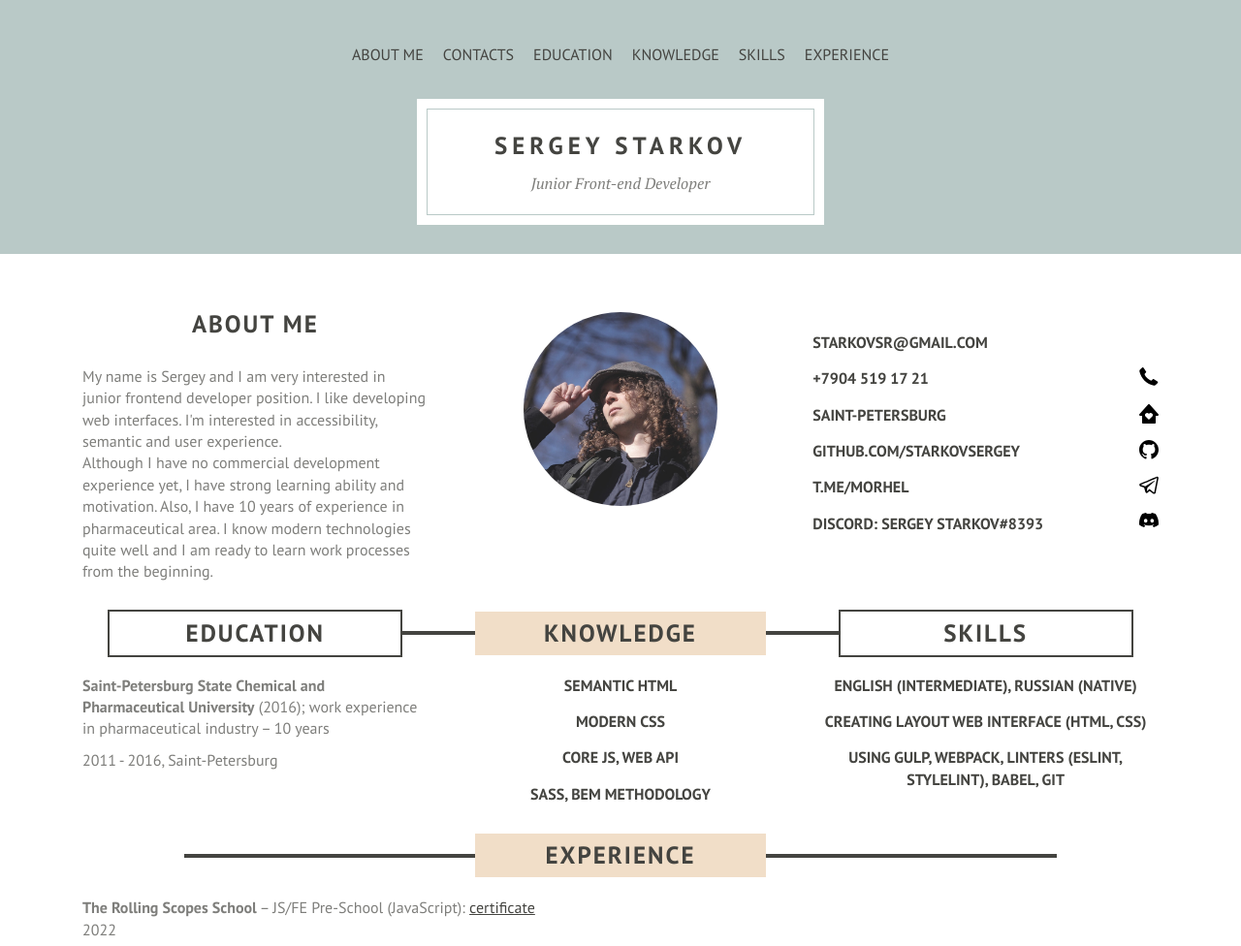
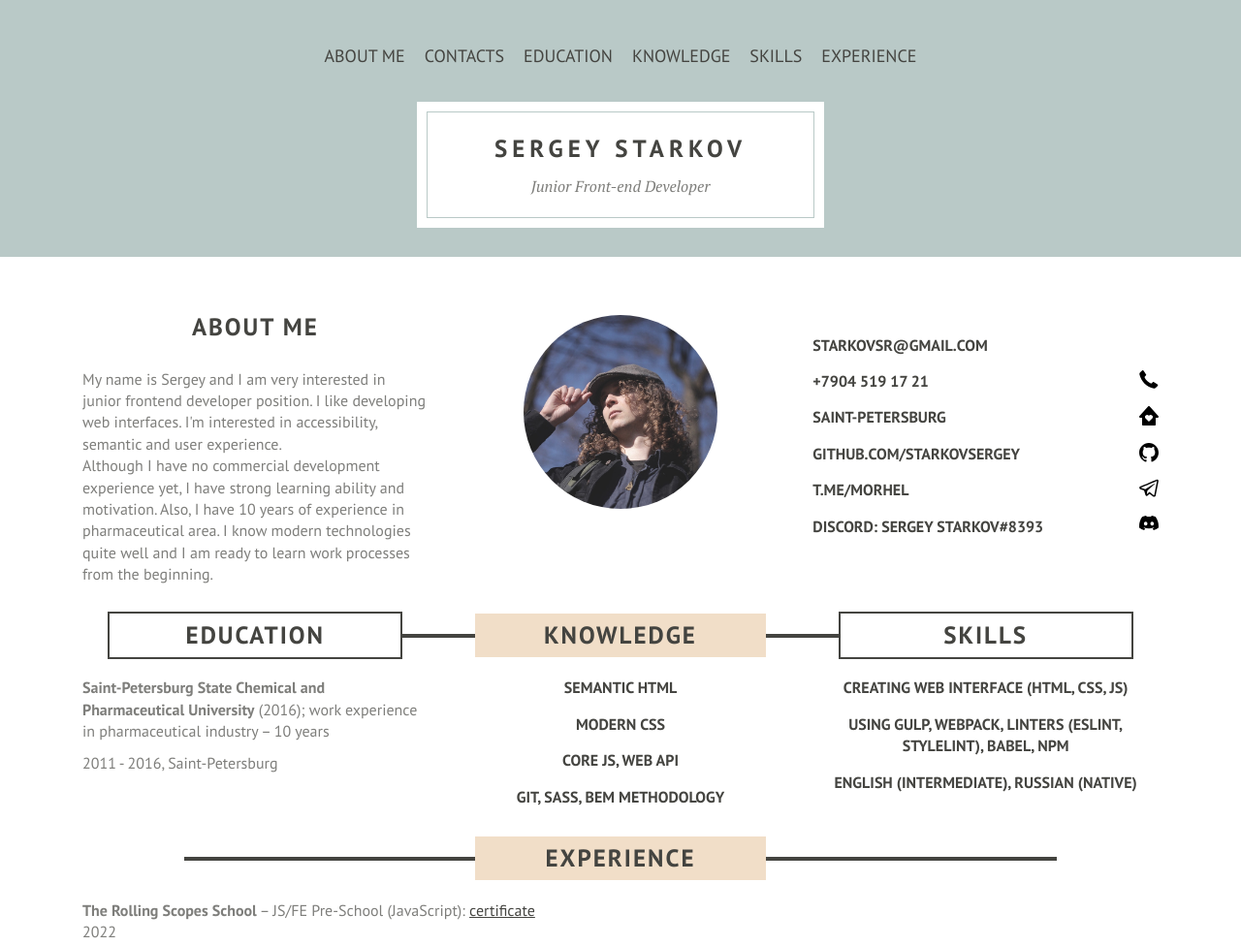
Before and after one commit to StarkovSergey/StarkovSergey, a website with bundled scripts: page src/index.html in a window 1280 px wide. Shown: the top 976 px of the page at 97% size. Built offline with nearby package versions, Linux system fonts and the light colour scheme; files whose address does not match are found by name.

Commit message:
feat: add redme.md file

```diff
--- a/src/index.html
+++ b/src/index.html
@@ -109,7 +109,7 @@
           <li class="section__item knowledge__item">modern CSS</li>
           <li class="section__item knowledge__item">Core JS, Web API</li>
           <li class="section__item knowledge__item">
-            SASS, BEM methodology
+            GIT, SASS, BEM methodology
           </li>
         </ul>
       </section>
@@ -118,12 +118,12 @@
         <h2 class="section__title section__title--border">Skills</h2>
         <ul class="section__list skills__list">
           <li class="section__item skills__item">
+            creating web interface (HTML, CSS, JS)
+          </li>
+          <li class="section__item skills__item">Using gulp, webpack, linters (ESLint, Stylelint), Babel, npm</li>
+          <li class="section__item skills__item">
             English (intermediate), Russian (native)
           </li>
-          <li class="section__item skills__item">
-            creating layout web interface (HTML, CSS)
-          </li>
-          <li class="section__item skills__item">Using gulp, webpack, linters (ESLint, Stylelint), Babel, GIT</li>
         </ul>
       </section>
 
--- a/src/scss/blocks/navigations.scss
+++ b/src/scss/blocks/navigations.scss
@@ -20,12 +20,13 @@
   display: block;
   padding: 5px;
   color: var(--color-dark-gray);
+  font-size: 18px;
   text-transform: uppercase;
-  transition: opacity 200ms ease 0s;
+  transition: color 200ms ease 0s;
 
   &:hover,
   &:focus {
-    opacity: 0.6;
+    color: #f5f378;
   }
 
   @media (max-width: 750px) {
@@ -95,6 +96,7 @@
 
 .navigation--opened .navigation__toggle {
   top: 15px;
+
   &::before,
   &::after {
     position: relative;
--- a/src/scss/blocks/projects.scss
+++ b/src/scss/blocks/projects.scss
@@ -22,6 +22,12 @@
 }
 
 .projects__link {
+  transition: opacity 300ms ease 0s;
+
+  &:hover,
+  &:focus {
+    opacity: 0.8;
+  }
 }
 
 .projects__title {
```
Also changed, not shown: docs/index.html (+5 -5 lines), README.md (added), docs/css/style.css, docs/css/style.min.css.
